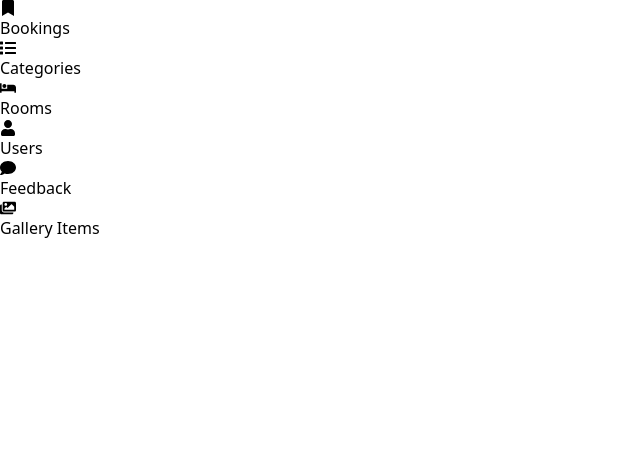
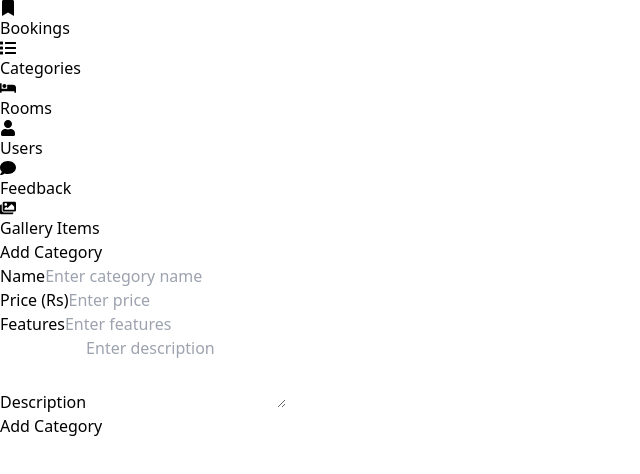
Before and after one commit to DulakshiButhpitiya/hotel-booking-frontend, a React (Vite) app: page /admin/addCategory in a window 1280 px wide. Shown: the top 474 px of the page, without its empty margins (0-640 px from the left). Built offline with nearby package versions, Linux system fonts and the light colour scheme; sample sign-in values are in the browser's storage.

Commit message:
create post the category data

```diff
--- a/src/pages/admin/addCategory/AddCategory.jsx
+++ b/src/pages/admin/addCategory/AddCategory.jsx
@@ -1,9 +1,123 @@
-import React from 'react'
+import axios from "axios";
+import React, { useState } from "react";
 
 const AddCategory = () => {
+  const [name, setName] = useState("");
+  const [price, setPrice] = useState("");
+  const [features, setFeatures] = useState("");
+  const [description, setDescription] = useState("");
+  // const [image, setImage] = useState(null);
+
+  const token =localStorage.getItem("token");
+
+  if (token === null) {
+    window.location.href = "/login";
+  }
+  const handleImageChange = (e) => {
+    setImage(e.target.files[0]);
+  };
+
+  const handleSubmit = (e) => {
+    e.preventDefault();
+
+
+    console.log("Form Data Submitted:"
+    );
+    const featuresArray = features.split(",");
+    console.log(featuresArray)
+
+    const categoryInfo ={
+      name:name,
+      price:price,
+      feature:featuresArray,
+        description:description
+    }
+    axios.post("http://localhost:5000/api/category",categoryInfo,
+    {headers: {
+      Authorization: `Bearer ${token}`, // FIX: Use backticks instead of single quotes
+    }
+    }
+    ).then((res) => {
+      console.log(res);
+    }).catch((err) => {
+
+    })
+  };
+
   return (
-    <div className=''></div>
-  )
-}
+    <div className="w-full h-screen flex justify-center items-center">
+      <form
+        className="bg-white p-8 rounded-lg shadow-md w-full max-w-lg"
+        onSubmit={handleSubmit}
+      >
+        <h2 className="text-2xl font-semibold mb-4 text-center">Add Category</h2>
 
-export default AddCategory
+        <div className="mb-4">
+          <label className="block text-gray-700">Name</label>
+          <input
+            type="text"
+            value={name}
+            onChange={(e) => setName(e.target.value)}
+            className="w-full p-2 border rounded mt-1 text-black"
+            placeholder="Enter category name"
+            required
+          />
+        </div>
+
+        <div className="mb-4">
+          <label className="block text-gray-700">Price (Rs)</label>
+          <input
+            type="number"
+            value={price}
+            onChange={(e) => setPrice(e.target.value)}
+            className="w-full p-2 border rounded mt-1 text-black"
+            placeholder="Enter price"
+            required
+          />
+        </div>
+
+        <div className="mb-4">
+          <label className="block text-gray-700">Features</label>
+          <input
+            type="text"
+            value={features}
+            onChange={(e) => setFeatures(e.target.value)}
+            className="w-full p-2 border rounded mt-1 text-black"
+            placeholder="Enter features"
+          />
+        </div>
+
+        <div className="mb-4">
+          <label className="block text-gray-700">Description</label>
+          <textarea
+            value={description}
+            onChange={(e) => setDescription(e.target.value)}
+            className="w-full p-2 border rounded mt-1 text-black"
+            placeholder="Enter description"
+            rows="3"
+            required
+          ></textarea>
+        </div>
+
+        {/* <div className="mb-4">
+          <label className="block text-gray-700">Image</label>
+          <input
+            type="file"
+            onChange={handleImageChange}
+            className="w-full p-2 border rounded mt-1"
+            accept="image/*"
+          />
+        </div> */}
+
+        <button
+          type="submit"
+          className="w-full bg-blue-600 text-white py-2 rounded hover:bg-blue-700 transition"
+        >
+          Add Category
+        </button>
+      </form>
+    </div>
+  );
+};
+
+export default AddCategory;
```
